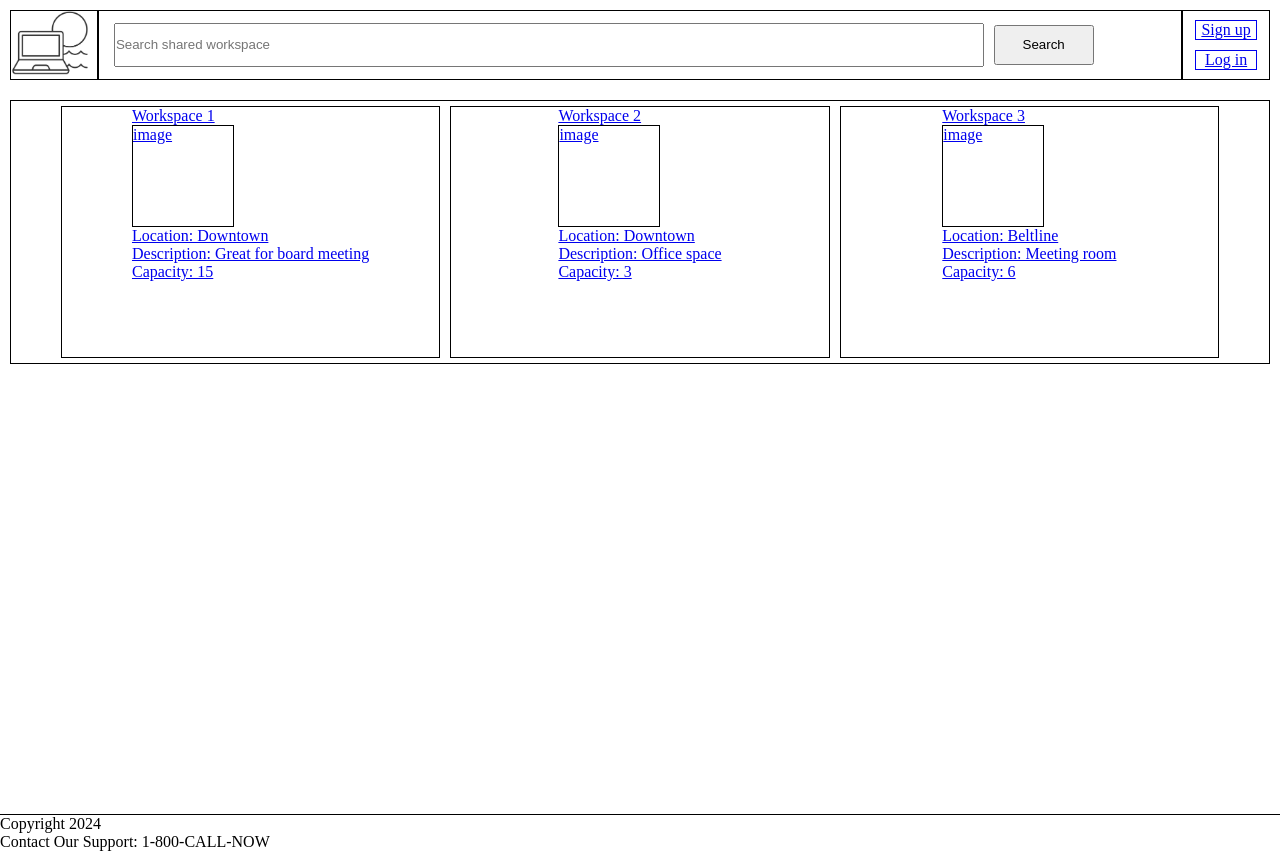
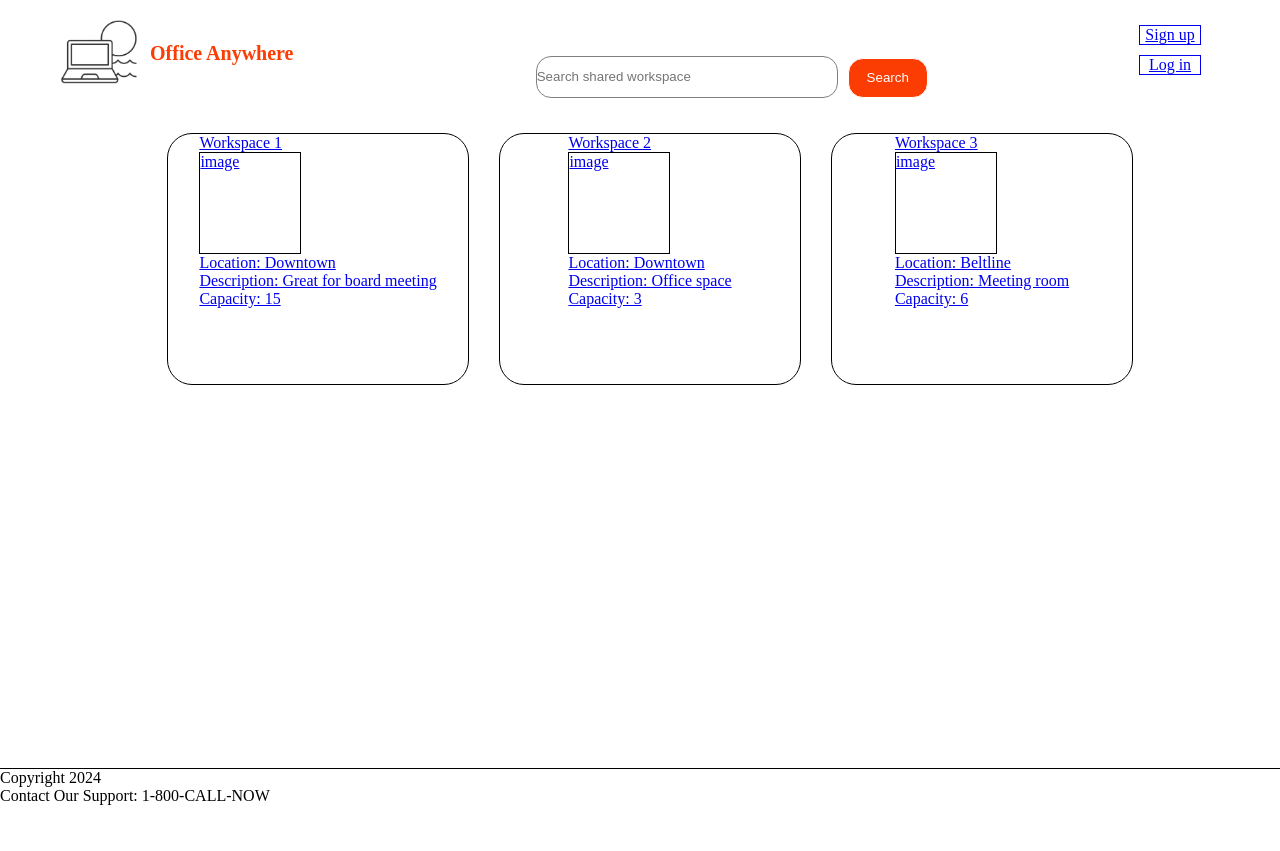
Before and after one commit to laura-bvc/SODV1201-project, a PHP site: page / in a window 1280 px wide. After the commit the page ends 805 px from the top, so only its background shows below. Run offline with PHP 8.4, Linux system fonts and the light colour scheme.

Commit message:
updated CSS, borders, header, body, and footers

```diff
--- a/index.html
+++ b/index.html
@@ -12,14 +12,20 @@
         <div class="logoContainer">
             <a href="index.html"><img src="img/icon.png" alt="" id="logo"></a>
         </div>
+        <div class="titleHeader">
+            <a href="index.html"><p>Office Anywhere</p></a>
+        </div>
         <div class="searchBarHeader">
             <input type="text" placeholder="Search shared workspace" class="searchBar" id="searchBar">
-            <button id="searchButton">Search</button>
+            <button class="hover" id="searchButton">Search</button>
         </div>
-        <div class="homeSignupLoginSquare">
-            <a href="signup.html" name="signupHead" id="signupHead">Sign up</a>
-            <a href="login.html" name="loginHead" id="loginHead">Log in</a>
+        <div class="hover" id="homeHover">
+            <div class="homeSignupLoginSquare">
+                <a href="signup.html" name="signupHead" id="signupHead">Sign up</a>
+                <a href="login.html" name="loginHead" id="loginHead">Log in</a>
+            </div>
         </div>
+
     </div>
 
     <div class="propertiesContainer div_index">
@@ -31,10 +37,6 @@
         </div> -->
     </div>
 
-    <div class="spacer">
-
-    </div>
-
     <footer>
         <p>Copyright 2024</p>
         <p>Contact Our Support: 1-800-CALL-NOW</p>
--- a/login.html
+++ b/login.html
@@ -18,6 +18,7 @@
     </div>
 
     <div class="pageBody">
+        <div class="signupBoxContainer">
             <div class="signupBox">
                 <input type="text" name="loginUsername" id="loginUsername" placeholder="Username">
                 <input type="password" name="loginPassword" id="loginPassword" placeholder="Password">
@@ -25,13 +26,10 @@
                 <p id="loginMessage"></p>
             </div>
         </div>
-
         <div class="haveAnAccountBar">
             <p>Don't have an account? Sign up <a href="signup.html">here</a></p>
-        <button id="goToSignupBtn">Sign up</button>
+            <!-- <button id="goToSignupBtn">Sign up</button> -->
         </div>
-    <div class="spacer">
-
     </div>
 
     <footer>
--- a/ownerAllProperties.html
+++ b/ownerAllProperties.html
@@ -13,11 +13,14 @@
         <div class="logoContainer">
             <a href="index.html"><img src="img/icon.png" alt="" id="logo"></a>
         </div>
+        <div class="titleHeader">
+            <a href="index.html"><p>Office Anywhere</p></a>
+        </div>
         <div class="searchBarHeader">
             <input type="text" placeholder="Search shared workspace" class="searchBar" id="searchBar">
             <button id="searchButton">Search</button>
         </div>
-        <div class="profileSquare">
+        <div class="profileSquare hover">
             <a href="#" name="profileSquare" id="profileSquare"></a>
             <a href="#" name="profileText" id="profileText">User Profile</a>
         </div>
--- a/signup.html
+++ b/signup.html
@@ -18,6 +18,7 @@
     </div>
 
     <div class="pageBody">
+        <div class="signupBoxContainer">
             <div class="signupBox">
                 <button name="coworkerSignupButton" id="coworkerSignupButton" class="signupButton" data-type="coworker">Sign up as a coworker</button>
                 <input type="text" name="coworkerSignupUsername" id="coworkerSignupUsername" placeholder="Username">
@@ -31,13 +32,10 @@
                 <input type="password" name="ownerSignupPassword" id="ownerSignupPassword" placeholder="Password">
             </div>
         </div>
-
         <div class="haveAnAccountBar">
             <p>Already have an account? Log in <a href="login.html">here</a></p>
             <!-- <button id="goToLoginBtn">Log in</button> -->
         </div>
-    <div class="spacer">
-
     </div>
 
     <footer>
--- a/style.css
+++ b/style.css
@@ -9,13 +9,13 @@ body {
     display: flex;
     flex-direction: column;
 }
-.spacer {
-    height: 55vh;
+footer {
+    width: 100%;
+    height: 5vh;
+    border-top: solid 1px;
 }
-footer {
-    border-top: solid 1px;
-    min-height: 25px;
-    width: 100%;
+.hover:hover {
+    background-color: #fc5203;
 }
 
 
@@ -24,33 +24,51 @@ footer {
     display: flex;
     margin: 10px;
 }
-/* .logoContainer {
-    border: 1px solid;
+.logoContainer {
+    margin: 10px 0px 10px 50px;
     width: 100px;
 }
 .logoContainer img{
     width: 80px;
-} */
+}
+.titleHeader{
+    display: flex;
+    width: 300px;
+    align-items: center;
+}
+.titleHeader a {
+    font-size: 20px;
+    font-weight: bold;
+    text-decoration: none;
+    color: #fc3d03;
+    padding-left: 10px;
+}
 .searchBarHeader {
     display: flex;
-    border: 1px solid;
     width: 100%;
-    align-items: center;
+    align-items: flex-end;
+    justify-content: center;
 }
 .searchBar {
     margin-left: 15px;
-    width: 80%;
+    width: 300px;
     height: 40px;
+    border: 1px solid gray;
+    border-radius: 15px;
 }
 #searchButton {
     margin-left: 10px;
-    width: 100px;
+    width: 80px;
     height: 40px;
+    border: 1px solid ;
+    border-radius: 15px;
+    background-color: #fc3d03;
+    color: white;
 }
 .homeSignupLoginSquare {
-    border: 1px solid;
     display: flex;
     flex-direction: column;
+    margin: 10px 50px 10px 0px;
     width: 100px;
     justify-content: center;
     align-items: center;
@@ -62,17 +80,20 @@ footer {
     margin: 5px;
 }
 .propertiesContainer {
+    width: 100%;
+    height: 80vh;
     display: flex;
     flex-wrap: wrap;
     justify-content: center;
     margin: 10px;
-    border: 1px solid;
+    /* border: 1px solid; */
 }
 .propertyBox, .propertyBoxAdd {
     height: 250px;
-    width: 30%;
+    width: 300px;
     border: 1px solid;
-    margin: 5px;
+    border-radius: 25px;
+    margin: 15px;
     display: flex;
     flex-direction: column;
     align-items: center;
@@ -94,31 +115,19 @@ footer {
     display: flex;
     margin: 10px;
 }
-.logoContainer {
-    border: 1px solid;
-    width: 100px;
-}
-.logoContainer img{
-    width: 80px;
-}
-.titleHeader{
-    display: flex;
-    border: 1px solid;
-    width: 100%;
-    align-items: center;
-}
-.titleHeader p {
-    font-size: 24px;
-    font-weight: bold;
-    padding-left: 10px;
-}
 /* BODY */
 .pageBody {
     display: flex;
+    flex-direction: column;
     width: 100%;
-    height: 60%;
+    height: 80vh;
     justify-content: center;
     margin-top: 30px;
+}
+.signupBoxContainer {
+    display: flex;
+    height: 350px;
+    justify-content: center;
 }
 .signupBox {
     display: flex;
@@ -127,7 +136,7 @@ footer {
     border: 1px solid;
     margin: 5px 10px;
     width: 200px;
-    height: 200px;
+    height: 300px;
 }
 .signupBox button {
     margin: 5px;
@@ -137,7 +146,8 @@ footer {
 }
 .haveAnAccountBar {
     border: 1px solid;
-    width: 50%;
+    width: 80%;
+    height: 40px;
     margin: 10px auto;
     display: flex;
     justify-content: center;
@@ -151,29 +161,6 @@ footer {
     display: flex;
     margin: 10px;
 }
-/* .logoContainer {
-    border: 1px solid;
-    width: 100px;
-}
-.logoContainer img{
-    width: 80px;
-}
-.searchBarHeader {
-    display: flex;
-    border: 1px solid;
-    width: 100%;
-    align-items: center;
-}
-.searchBar {
-    margin-left: 15px;
-    width: 80%;
-    height: 40px;
-}
-#searchButton {
-    margin-left: 10px;
-    width: 100px;
-    height: 40px;
-}*/
 .profileSquare {
     border: 1px solid;
     display: flex;
```
Lines whose indentation alone changed are shown as unchanged.
